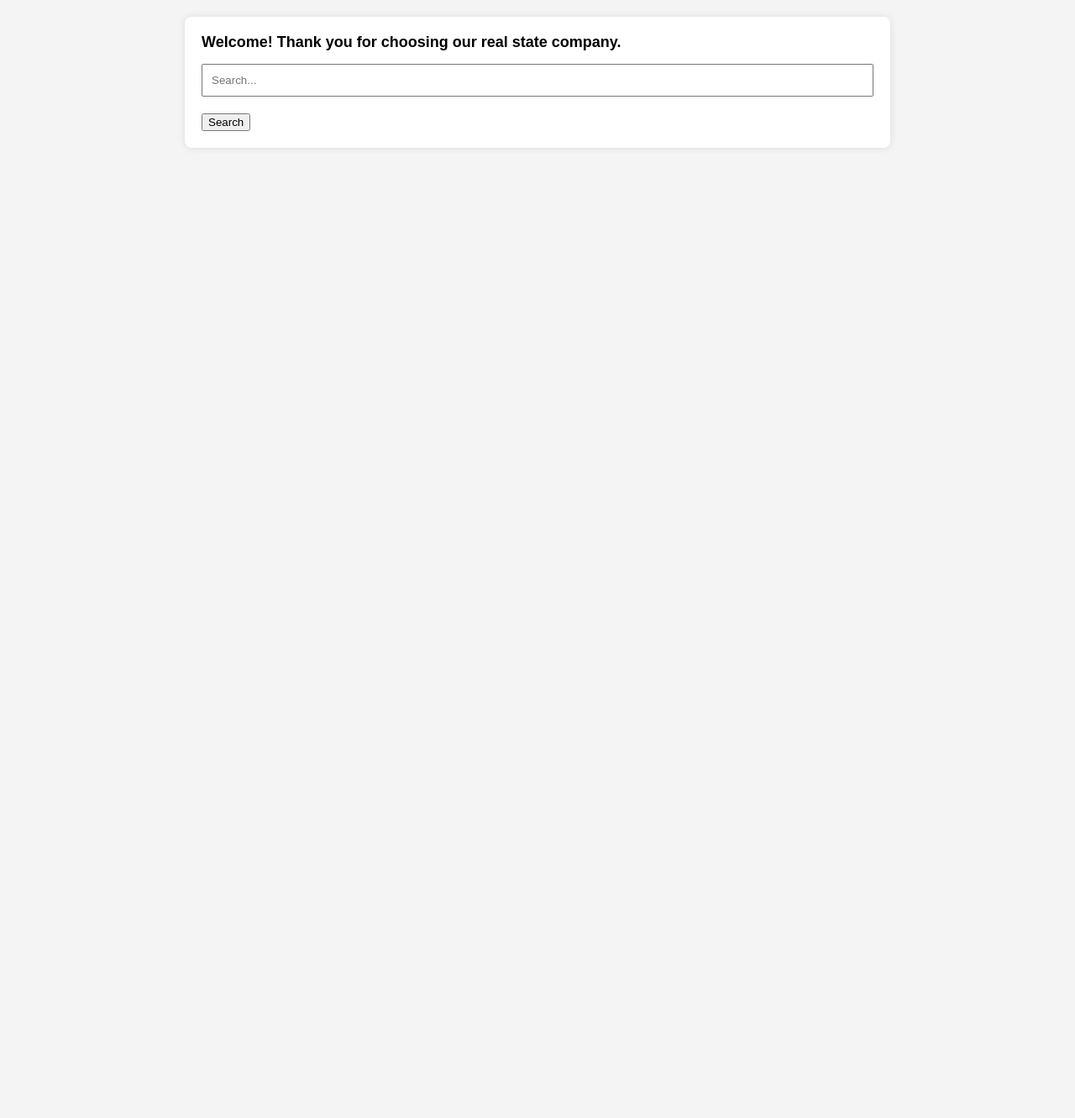
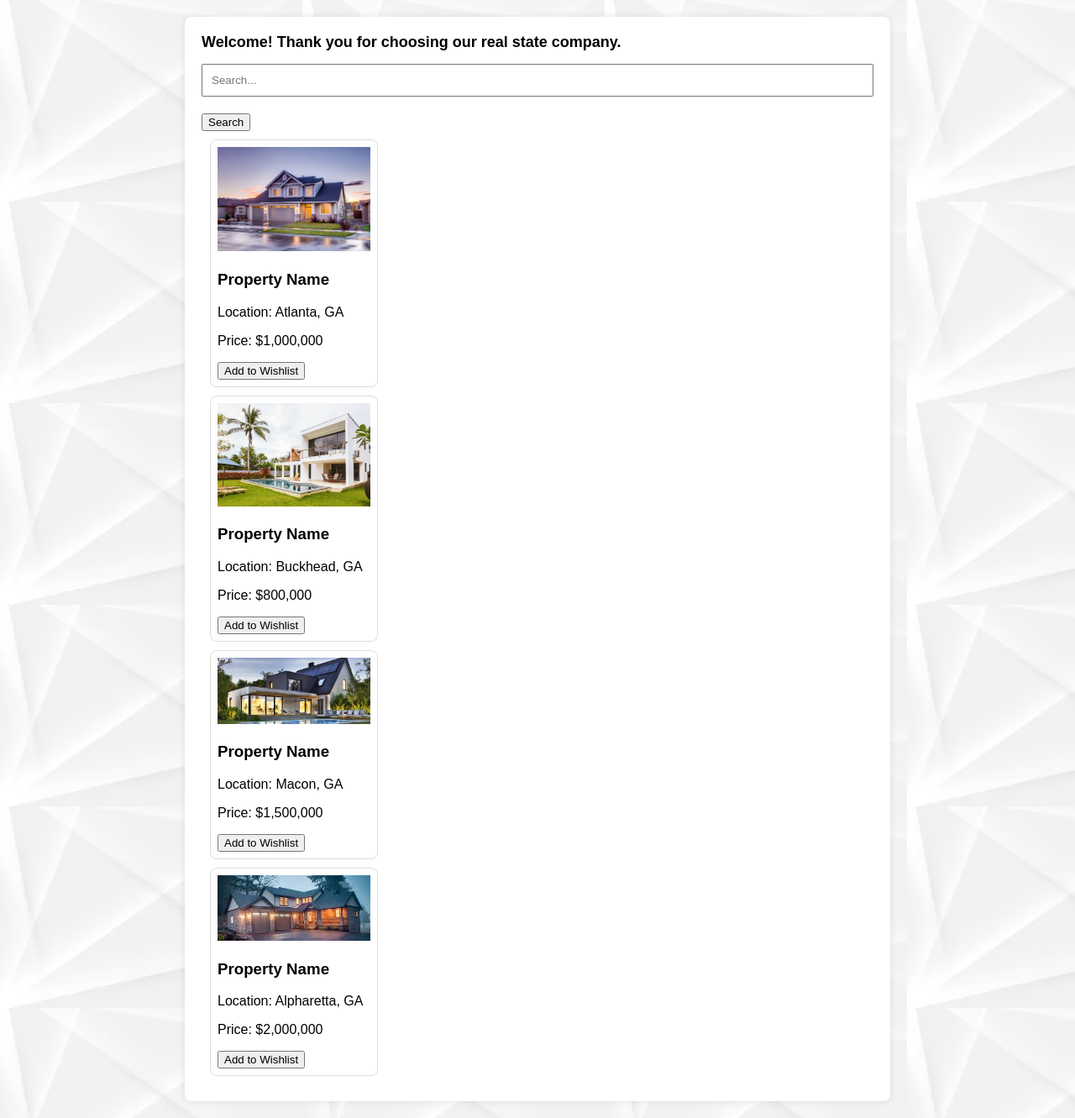
Before and after one commit to Quan987/real-estate-web, a PHP site: page /buyer.html in a window 1280 px wide. Shown: the whole page at 84% size. Before the commit the page ends 156 px from the top, so only its background shows below. Run offline with PHP 8.4, Linux system fonts and the light colour scheme.

Commit message:
Add files via upload

```diff
--- a/buyer.html
+++ b/buyer.html
@@ -15,6 +15,38 @@
 
         <div class="search-results" id="searchResults">
         </div>
+
+		<div class="property-card" onclick="viewPropertyDetails(1)">
+		<img src="property-image.jpg" alt="Property Image" style="width: 100%;">
+		<h3>Property Name</h3>
+		<p>Location: Atlanta, GA</p>
+		<p>Price: $1,000,000</p>
+		<button onclick="addToWishlist(1)">Add to Wishlist</button>
+        </div>
+
+		<div class="property-card" onclick="viewPropertyDetails(2)">
+		<img src="property-image2.jpg" alt="Property Image" style="width: 100%;">
+		<h3>Property Name</h3>
+		<p>Location: Buckhead, GA</p>
+		<p>Price: $800,000</p>
+		<button onclick="addToWishlist(2)">Add to Wishlist</button>
+        </div>
+
+		<div class="property-card" onclick="viewPropertyDetails(3)">
+		<img src="property-image3.jpg" alt="Property Image" style="width: 100%;">
+		<h3>Property Name</h3>
+		<p>Location: Macon, GA</p>
+		<p>Price: $1,500,000</p>
+		<button onclick="addToWishlist(3)">Add to Wishlist</button>
+        </div>
+
+		<div class="property-card" onclick="viewPropertyDetails(4)">
+		<img src="property-image4.jpg" alt="Property Image" style="width: 100%;">
+		<h3>Property Name</h3>
+		<p>Location: Alpharetta, GA</p>
+		<p>Price: $2,000,000</p>
+		<button onclick="addToWishlist(4)">Add to Wishlist</button>
+        </div>
     </div>
 
 
--- a/myscripts.js
+++ b/myscripts.js
@@ -37,3 +37,80 @@
                 });
             }
         }
+
+
+function viewPropertyDetails(propertyId) {
+
+    // We can replace this with actual data from DB
+
+    // Examples
+    const propertyDetails = [
+        {
+            id: 1,
+            name: 'Property 2',
+            location: 'Atlanta, GA',
+            price: '$1,000,000',
+            description: 'House 1',
+        },
+        {
+            id: 2,
+            name: 'Property 1',
+            location: 'Atlanta, GA',
+            price: '$1,000,000',
+            description: 'House 2.',
+        },
+		{
+            id: 3,
+            name: 'Property 3',
+            location: 'Atlanta, GA',
+            price: '$1,000,000',
+            description: 'House 3',
+        },
+    ];
+
+    const property = propertyDetails.find((p) => p.id === propertyId);
+
+    if (property) {
+        const newPageContent = `
+            <h1>${property.name}</h1>
+            <p>Location: ${property.location}</p>
+            <p>Price: ${property.price}</p>
+            <p>Description: ${property.description}</p>
+        `;
+
+        const newPage = window.open('', '_blank');
+
+        newPage.document.write(newPageContent);
+    } else {
+        alert('Property details not found.');
+    }
+}
+
+
+
+// Function to get the wishlist from local storage but we need to change it to DB
+function getWishlist() {
+    const wishlistJSON = localStorage.getItem('wishlist');
+    return JSON.parse(wishlistJSON) || [];
+}
+
+function updateWishlist(wishlist) {
+    const wishlistJSON = JSON.stringify(wishlist);
+    localStorage.setItem('wishlist', wishlistJSON);
+}
+
+function addToWishlist(propertyId) {
+    const wishlist = getWishlist();
+
+    const isPropertyInWishlist = wishlist.some((item) => item.id === propertyId);
+
+    if (!isPropertyInWishlist) {
+        wishlist.push({ id: propertyId });
+
+        updateWishlist(wishlist);
+
+        alert('Property added to wishlist!');
+    } else {
+        alert('Property is already in the wishlist.');
+    }
+}
--- a/styles.css
+++ b/styles.css
@@ -3,6 +3,7 @@ body {
             margin: 0;
             padding: 0;
             background-color: #f4f4f4;
+			background-image: url("property.avif");
         }
 
         .dashboard {
@@ -30,3 +31,20 @@ body {
         .search-results {
 
         }
+
+
+		.property-card {
+		border: 1px solid #ddd;
+		border-radius: 8px;
+		margin: 10px;
+		padding: 8px;
+		cursor: pointer;
+		transition: transform 0.2s;
+		width: 200px;
+		box-sizing: border-box;
+		}
+
+
+        .property-card:hover {
+            transform: scale(1.05);
+        }
```
Also changed, not shown: property-image.jpg (added), property-image2.jpg (added), property-image3.jpg (added), property-image4.jpg (added), property.avif (added).
